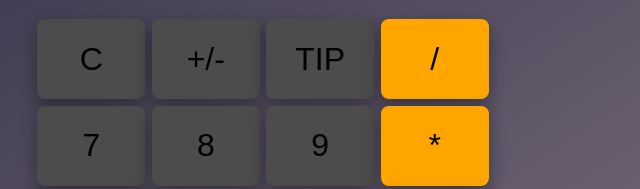
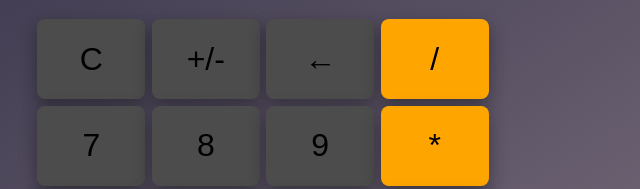
Before and after one commit to toddwiggins2/Calculator, a plain HTML site: page index.html in a window 1280 px wide. Shown: the part 264-453 px from the top of the page, 377-1017 px from the left. Drawn offline with Linux system fonts and the light colour scheme.

Commit message:
added backspace

```diff
--- a/app.js
+++ b/app.js
@@ -5,7 +5,6 @@ let previousOperator;
 const screen = document.querySelector(".screen");
 
 function buttonClicked(value) {
-  console.log(value);
   if (isNaN(value)) {
     handleSymbol(value);
   } else {
@@ -45,9 +44,8 @@ function handleSymbol(symbol) {
   }
 }
 
+
 function handleMath(symbol) {
-  console.log("handleMath called");
-
   if (buffer === "0") {
     return;
   }
@@ -75,7 +73,6 @@ function flushOperation(intBuffer) {
 }
 
 function handleNumber(numberString) {
-  console.log("handlenumber called");
   if (buffer === "0") {
     buffer = numberString;
   } else {
--- a/index.html
+++ b/index.html
@@ -23,7 +23,7 @@
                         +/-
                     </button>
                     <button class="btn1">
-                        TIP
+                        ←
                     </button>
                     <button class="btn1">
                         /
```
